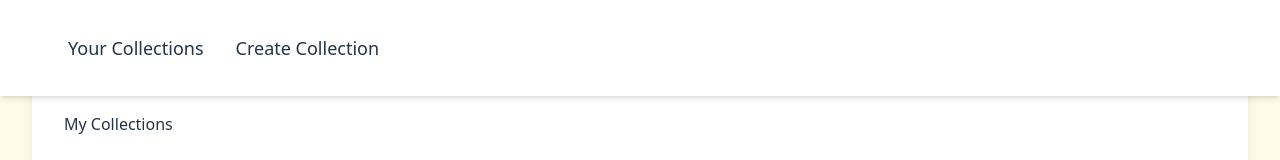
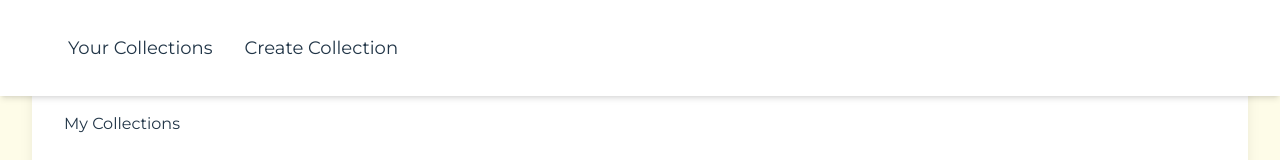
Before and after one commit to wagyobeef/pokenest, a React (Vite) app in the folder frontend/: page /collections in a window 1280 px wide. Shown: the top 160 px of the page. Built offline with nearby package versions, Linux system fonts and the light colour scheme.

Commit message:
add montserrat

```diff
--- a/frontend/src/components/MainPage.tsx
+++ b/frontend/src/components/MainPage.tsx
@@ -11,7 +11,7 @@ const NavLink = ({ to, title }: { to: string; title: string }) => {
   return (
     <Link
       to={to}
-      className="text-lg text-gray-600 hover:text-red-400 transition-colors me-8 no-underline"
+      className="nav-link text-lg text-gray-500 transition-colors me-8 no-underline"
     >
       {title}
     </Link>
--- a/frontend/src/index.css
+++ b/frontend/src/index.css
@@ -1,7 +1,8 @@
+@import url("https://fonts.googleapis.com/css2?family=Montserrat:wght@300;400;500;600;700&display=swap");
 @import "tailwindcss";
 
 :root {
-  font-family: system-ui, Avenir, Helvetica, Arial, sans-serif;
+  font-family: "Montserrat", system-ui, Avenir, Helvetica, Arial, sans-serif;
   line-height: 1.5;
   font-weight: 400;
 
@@ -19,6 +20,11 @@
 a {
   color: inherit;
   text-decoration: none;
+}
+
+/* Specific styles for navigation links */
+.nav-link:hover {
+  color: #f87171; /* Tailwind's red-300 equivalent - more pastel */
 }
 
 body {
```
